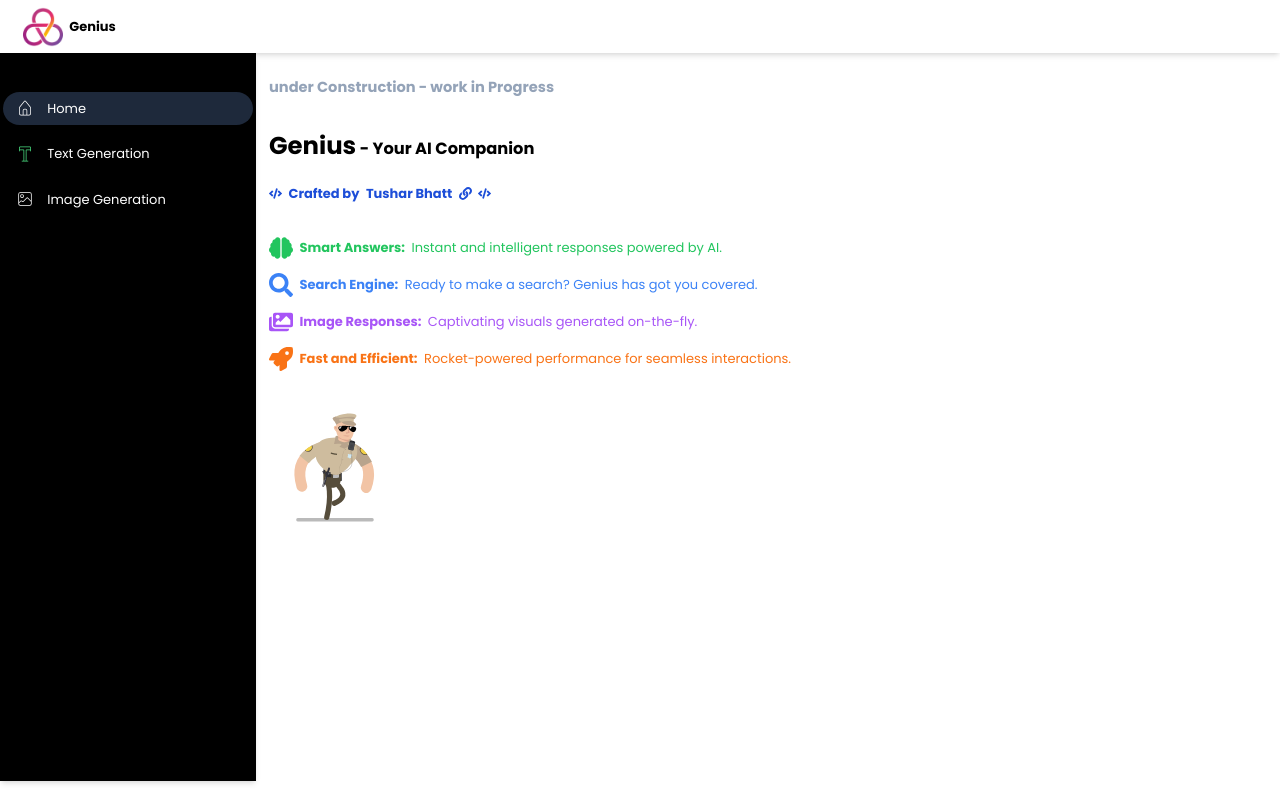
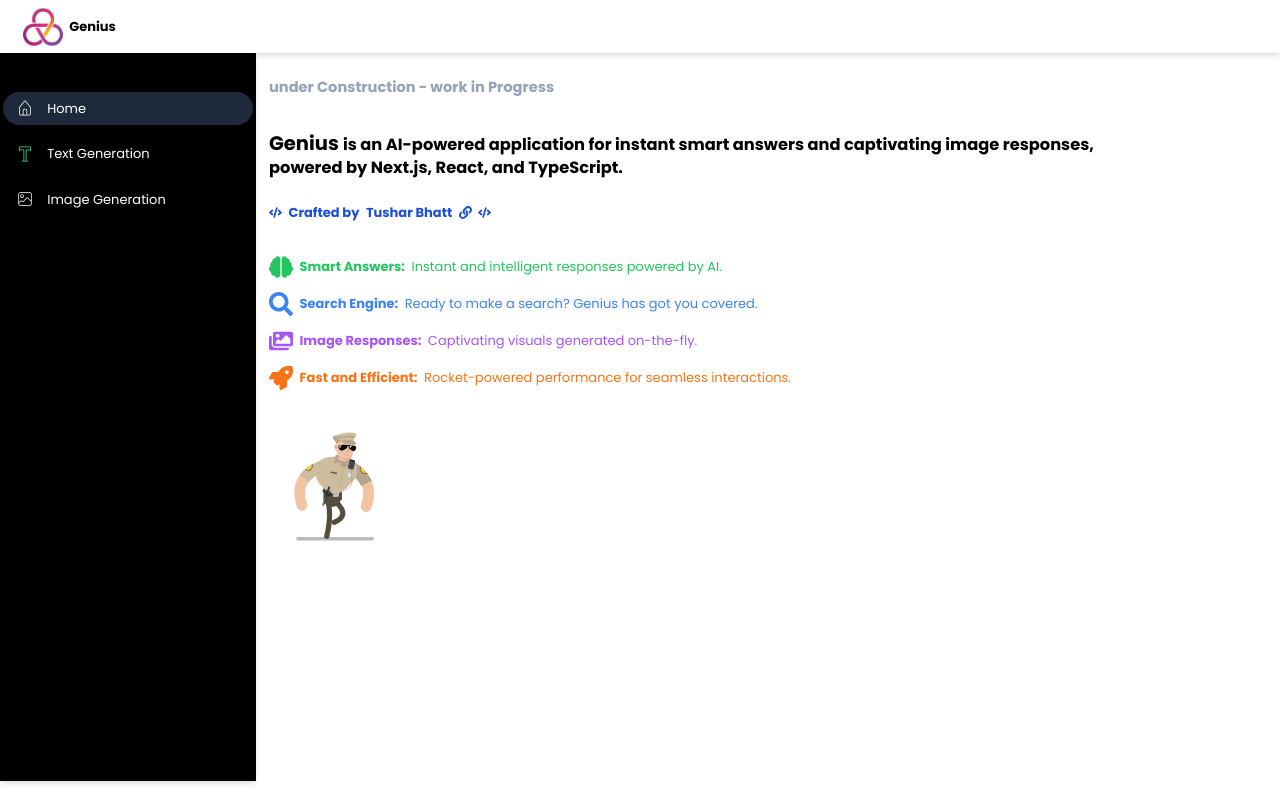
Before and after one commit to TusharBhatt1/genius, a Next.js app: page / in a window 1280 px wide. Built offline with nearby package versions, Linux system fonts and the light colour scheme.

Commit message:
home - page text

```diff
--- a/app/page.tsx
+++ b/app/page.tsx
@@ -18,7 +18,9 @@
 
         <div className="flex flex-col gap-7">
           <p className="text-xl font-bold">
-            <span className="text-3xl">Genius</span> - Your AI Companion
+            <span className="text-2xl">Genius {" "}</span> is an AI-powered application for instant smart answers and captivating image responses,
+            <br/>
+powered by Next.js, React, and TypeScript.
           </p>
           <div className="flex gap-2 items-center text-blue-700 font-bold">
             <FaCode /> Crafted by {" "}
```
